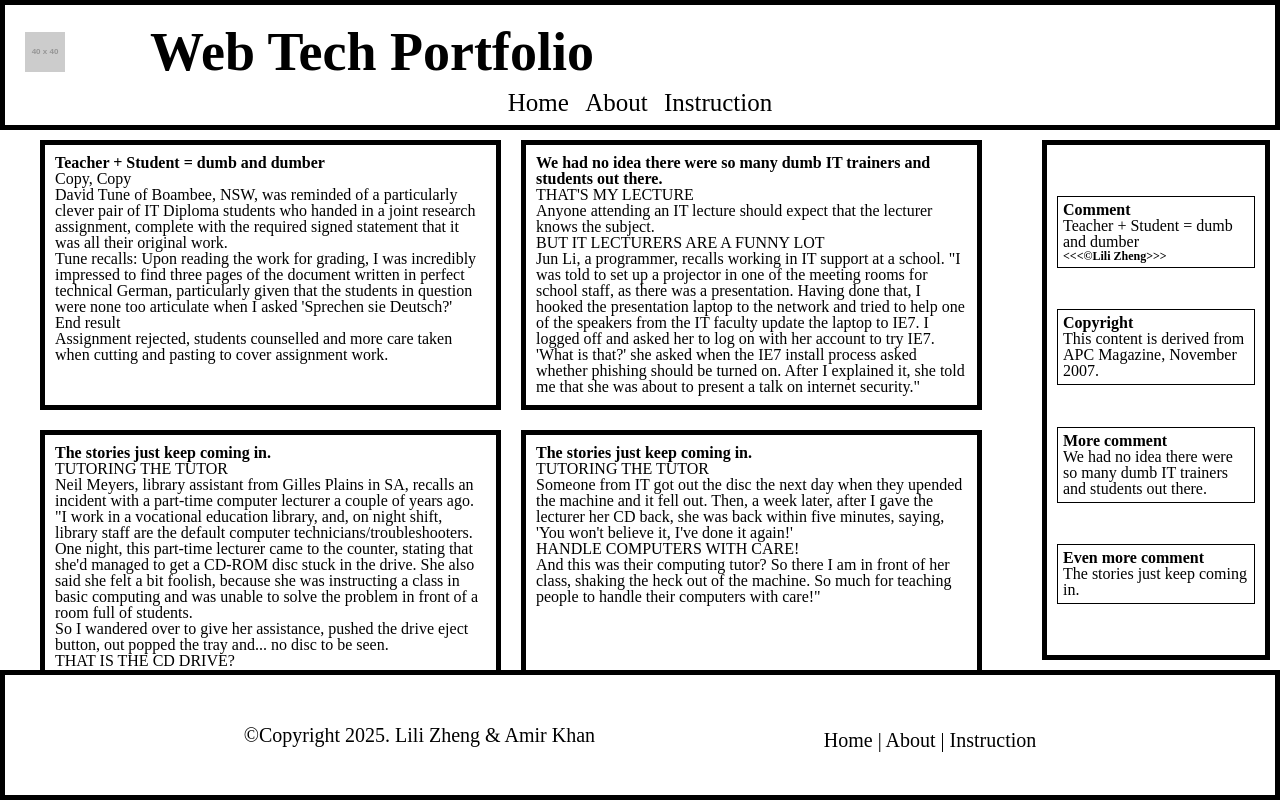
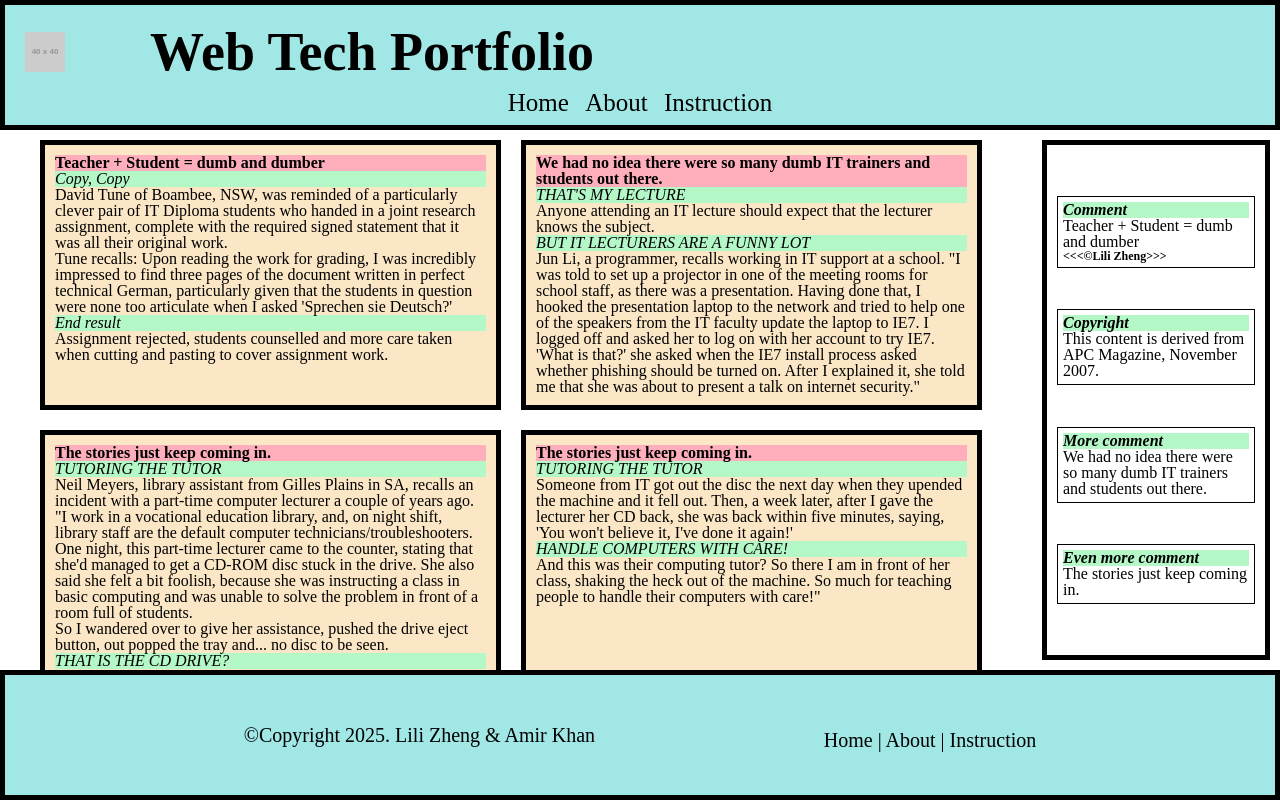
Before and after one commit to fjzll/CIV-WebTech-Portfolio, a plain HTML site: page phase-3/index.html in a window 1280 px wide. Drawn offline with Linux system fonts and the light colour scheme; placeholder pictures from the web are drawn by us.

Commit message:
feat: add colour scheme for site

```diff
--- a/phase-3/assets/css/main.css
+++ b/phase-3/assets/css/main.css
@@ -1,3 +1,10 @@
+:root {
+    --yellow: #FBE7C6;
+    --mint: #B4F8C8;
+    --blue: #A0E7E5;
+    --pink: #FFAEBC;
+}
+
 /*CSS for mobile devices*/
 
 body{
@@ -24,8 +31,8 @@ body{
     height: 100px;
     top: 0;
     z-index: 1;
-    background-color: white;
     color: black;
+    background-color: var(--blue);
 }
 
 .header-item{
@@ -96,7 +103,7 @@ aside{
     bottom: 0;
     width: calc(100vw - 30px);
     color: black;
-    background-color: white;
+    background-color: var(--blue);
     height: 100px;
     position: fixed;
     padding: 10px;
@@ -120,10 +127,17 @@ article{
     border: black solid 5px;
     margin: 10px;
     padding: 10px;
+    background-color: var(--yellow);
 }
 
 h2{
     font-weight: bold;
+    background-color: var(--pink);
+}
+
+h3{
+    font-style: italic;
+    background-color: var(--mint);
 }
 
 /*CSS for desktop*/
```
Also changed, not shown: README.md (added).
